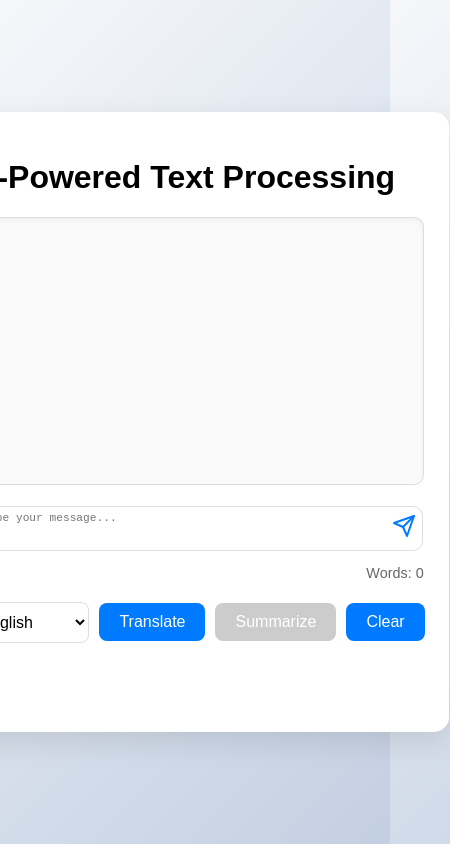
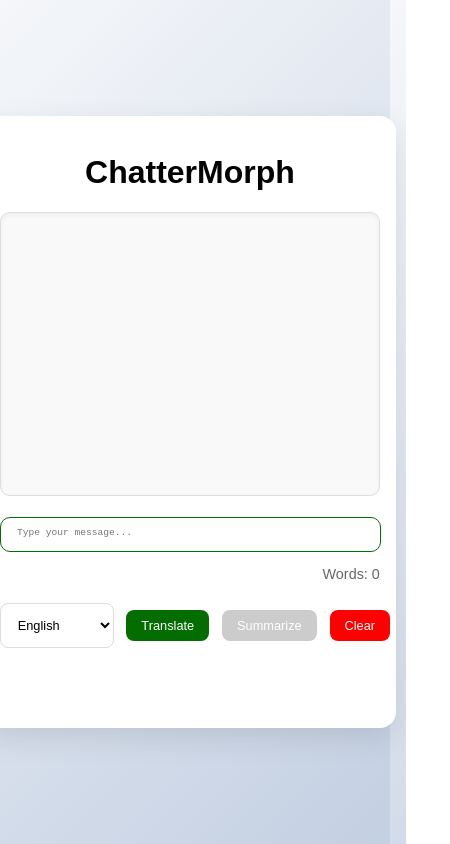
Before and after one commit to Habiblassz/Chrome-AI-Chat-App, a React app: page / in a window 390 px wide. Both pictures are taken after a click on the button "Get Started". Shown: the whole page, 450 px wide, since content can reach past the window. Built offline with nearby package versions, Linux system fonts and the light colour scheme; the HTML template or start-up script is replaced by a standard one.

Commit message:
Improved chat interface with better styling and responsiveness

```diff
--- a/src/App.css
+++ b/src/App.css
@@ -1,4 +1,8 @@
-/* General Styles */
+:root {
+	--primary-color: #046d00;
+	--hover-color: #198b15ba;
+}
+
 body {
 	font-family: "Arial", sans-serif;
 	background: linear-gradient(135deg, #f5f7fa, #c3cfe2);
@@ -12,21 +16,20 @@ body {
 
 .app {
 	background: #fff;
-	border-radius: 15px;
+	border-radius: 1rem;
 	box-shadow: 0 10px 30px rgba(0, 0, 0, 0.1);
-	padding: 25px;
+	padding: 1.5rem;
 	width: 90%;
-	max-width: 800px;
+	max-width: 50rem;
 	animation: fadeIn 1s ease-in-out;
 }
 
-/* Landing Page */
 .landing-page {
 	text-align: center;
 }
 
 .hero-section {
-	margin-bottom: 40px;
+	margin-bottom: 2.5rem;
 }
 
 .hero-section h1 {
@@ -43,22 +46,22 @@ body {
 
 .hero-section button {
 	padding: 10px 20px;
-	background: #007bff;
+	background: var(--primary-color);
 	color: #fff;
 	border: none;
 	border-radius: 8px;
 	cursor: pointer;
 	font-size: 1em;
-	transition: background 0.3s ease, transform 0.2s ease;
+	transition: all 0.3s ease;
 }
 
 .hero-section button:hover {
-	background: #0056b3;
-	transform: translateY(-2px);
+	opacity: 0.7;
+	transform: scale(0.97);
 }
 
 .features-section {
-	margin-bottom: 40px;
+	margin-bottom: 2.5rem;
 }
 
 .features-section h2 {
@@ -80,11 +83,11 @@ body {
 	padding: 20px;
 	width: 30%;
 	box-shadow: 0 4px 8px rgba(0, 0, 0, 0.1);
-	transition: transform 0.3s ease;
+	transition: all 0.3s ease;
 }
 
 .feature-card:hover {
-	transform: translateY(-10px);
+	transform: scale(0.97);
 }
 
 .feature-card h3 {
@@ -101,10 +104,17 @@ body {
 .footer {
 	font-size: 0.9rem;
 	color: #666;
-	margin-top: 40px;
+	margin-top: 2.5rem;
 }
 
-/* Chat Interface */
+.chat-container {
+	animation: grow 1.2s ease;
+}
+
+.chat-container h1 {
+	text-align: center;
+}
+
 .chat-interface {
 	display: flex;
 	flex-direction: column;
@@ -118,7 +128,7 @@ body {
 	border: 1px solid #ddd;
 	border-radius: 0.6rem;
 	padding: 1.3rem;
-	height: 14rem;
+	height: 20rem;
 	overflow-y: auto;
 	box-shadow: inset 0 2px 4px rgba(0, 0, 0, 0.05);
 }
@@ -129,39 +139,70 @@ body {
 }
 
 .message-content {
-	max-width: 9rem;
+	max-width: 30rem;
 	padding: 10px;
 	border-radius: 10px;
 	position: relative;
+	box-shadow: 0 2px 4px rgba(0, 0, 0, 0.1);
 }
 
 .user-message .message-content {
-	background: #007bff;
+	max-width: 16rem;
+	background: var(--primary-color);
 	color: #fff;
 	margin-left: auto;
-	animation: slideIn 1s ease;
+	animation: fadeIn 1s ease-in;
 }
 
 .ai-message .message-content {
-	background: #e1e1e1;
-	color: #333;
+	max-width: 16rem;
+	background: #111fb2c2;
+	color: #e1e1e1;
 	margin-right: auto;
-	animation: slideIn 1s ease;
+	animation: fadeIn 1s ease-in;
 }
 
 .timestamp {
 	font-size: 0.8em;
-	color: #666;
+	color: #f2f2f2;
 	display: block;
 	margin-top: 5px;
 }
 
 .typing-indicator {
-	font-style: italic;
-	color: #666;
+	display: flex;
+	align-items: center;
+	gap: 4px;
 }
 
-/* Input Area */
+.typing-indicator .dot {
+	width: 6px;
+	height: 6px;
+	background: #fff;
+	border-radius: 50%;
+	animation: typing 1.2s infinite;
+}
+
+.typing-indicator .dot:nth-child(2) {
+	animation-delay: 0.2s;
+}
+
+.typing-indicator .dot:nth-child(3) {
+	animation-delay: 0.4s;
+}
+
+@keyframes typing {
+	0% {
+		transform: translateY(0);
+	}
+	50% {
+		transform: translateY(-4px);
+	}
+	100% {
+		transform: translateY(0);
+	}
+}
+
 .input-area {
 	display: flex;
 	flex-direction: column;
@@ -174,26 +215,32 @@ body {
 
 textarea {
 	flex: 1;
-	padding: 0.35rem 1rem;
+	padding: 0.6rem 0 0 1rem;
 	border: 1px solid #ddd;
 	border-radius: 10px;
-	font-size: 0.7rem;
+	font-size: 0.73rem;
 	resize: none;
 	height: 2rem;
 	transition: border-color 0.3s ease;
 	width: 25rem;
-	padding-right: 2.5rem; /* Space for the send button */
+	padding-right: 2.7rem;
 }
 
 textarea:focus {
-	border-color: #007bff;
+	border-color: var(--primary-color);
 	outline: none;
+}
+
+.textarea-container button {
+	display: flex;
+	justify-content: center;
+	align-items: center;
 }
 
 .send-button {
 	position: absolute;
 	right: 0.5rem;
-	top: 0.5rem;
+	top: 0.3rem;
 	background: none;
 	border: none;
 	cursor: pointer;
@@ -201,14 +248,13 @@ textarea:focus {
 }
 
 .send-button svg {
-	width: 1.5rem;
-	height: 1.5rem;
-	color: #007bff;
-	transition: color 0.3s ease;
+	color: #fff;
+	transition: all 0.3s ease;
+	padding: 5px;
 }
 
 .send-button:hover svg {
-	color: #0056b3;
+	color: #fff;
 	transform: scale(0.9);
 }
 
@@ -223,7 +269,6 @@ textarea:focus {
 	text-align: right;
 }
 
-/* Actions */
 .actions {
 	display: flex;
 	gap: 10px;
@@ -241,24 +286,32 @@ select {
 }
 
 select:focus {
-	border-color: #007bff;
+	border-color: var(--primary-color);
 	outline: none;
 }
 
 .actions button {
 	padding: 10px 20px;
-	background: #007bff;
+	background: var(--primary-color);
 	color: #fff;
 	border: none;
 	border-radius: 8px;
 	cursor: pointer;
 	font-size: 1em;
-	transition: background 0.3s ease, transform 0.2s ease;
+	transition: all 0.2s ease;
+}
+
+.actions button.clear {
+	background: red;
+}
+.actions button.clear:hover {
+	opacity: 0.8;
+	background: red;
 }
 
 .actions button:hover {
-	background: #0056b3;
-	transform: translateY(-2px);
+	opacity: 0.7;
+	transform: scale(0.95);
 }
 
 .actions button:disabled {
@@ -267,7 +320,6 @@ select:focus {
 	transform: none;
 }
 
-/* Error Message */
 .error-message {
 	background: #ffebee;
 	color: #c62828;
@@ -279,7 +331,6 @@ select:focus {
 	margin-bottom: -4.4rem;
 }
 
-/* Animations */
 @keyframes fadeIn {
 	from {
 		opacity: 0;
@@ -301,3 +352,149 @@ select:focus {
 		transform: translateX(0);
 	}
 }
+@keyframes grow {
+	from {
+		opacity: 0;
+		transform: scale(0);
+	}
+	to {
+		opacity: 1;
+		transform: scale(1);
+	}
+}
+
+@media (prefers-color-scheme: dark) {
+	body {
+		background: linear-gradient(135deg, #1e1e2f, #2d2d44);
+	}
+
+	.app {
+		background: #2d2d44;
+		color: #fff;
+	}
+	.app h1,
+	.app .hero-section p,
+	.features-section h2 {
+		color: #fff;
+	}
+
+	.chat-window {
+		background: #3a3a4d;
+		border-color: #555;
+	}
+
+	.message-content {
+		background: #555;
+		color: #fff;
+	}
+
+	.ai-message .message-content {
+		background: #444;
+		color: #fff;
+	}
+
+	.timestamp {
+		color: #aaa;
+	}
+
+	textarea {
+		background: #444;
+		color: #fff;
+		border-color: #555;
+	}
+
+	textarea:focus {
+		border-color: var(--primary-color);
+	}
+
+	.send-button svg {
+		color: #fff;
+	}
+
+	.send-button:hover svg {
+		color: var(--primary-color);
+	}
+
+	.send-button:disabled svg {
+		color: #ccc;
+	}
+
+	select {
+		background: #444;
+		color: #fff;
+		border-color: #555;
+	}
+
+	select:focus {
+		border-color: var(--primary-color);
+	}
+
+	.actions button {
+		background: var(--primary-color);
+		color: #fff;
+	}
+
+	.actions button:hover {
+		background: var(--primary-color);
+	}
+
+	.actions button:disabled {
+		color: #090909;
+		background: #ccc;
+	}
+
+	.error-message {
+		background: #ffebee;
+		color: #c62828;
+	}
+}
+
+@media (max-width: 600px) {
+	.app {
+		padding: 1rem;
+	}
+
+	.feature-cards {
+		align-items: center;
+		justify-content: center;
+		flex-direction: column;
+	}
+
+	.feature-card {
+		padding: 1rem;
+	}
+
+	.chat-window {
+		height: 15rem;
+	}
+
+	textarea {
+		height: 1.5rem;
+		font-size: 0.6rem;
+		width: 20rem;
+	}
+
+	.actions {
+		/* flex-wrap: nowrap; */
+		gap: 0.8rem;
+	}
+
+	.actions button {
+		padding: 8px 15px;
+		font-size: 0.8rem;
+	}
+
+	select {
+		padding: 0.8rem;
+		font-size: 0.8rem;
+	}
+}
+
+@media (max-width: 500) {
+	.app {
+		max-width: 22rem;
+	}
+	textarea {
+		width: 18rem;
+	}
+}
--- a/src/App.jsx
+++ b/src/App.jsx
@@ -1,13 +1,18 @@
-import React, { useState, useEffect, useRef } from "react";
+import React, {
+	useState,
+	useEffect,
+	useRef,
+	useMemo,
+	useCallback,
+} from "react";
 import "./App.css";
 
-// SVG Arrow Icon for Send Button
 const SendIcon = () => (
 	<svg
 		xmlns="http://www.w3.org/2000/svg"
 		width="24"
 		height="24"
-		viewBox="0 0 24 24"
+		viewBox="0 0 27 24"
 		fill="none"
 		stroke="currentColor"
 		strokeWidth="2"
@@ -26,15 +31,21 @@ const App = () => {
 	const [isLoading, setIsLoading] = useState(false);
 	const [error, setError] = useState("");
 	const [wordCount, setWordCount] = useState(0);
-	const [showLanding, setShowLanding] = useState(true); // Control landing page visibility
+	const [showLanding, setShowLanding] = useState(true);
 	const chatEndRef = useRef(null);
+	const textareaRef = useRef(null);
 
-	// Auto-scroll to the bottom of the chat
 	useEffect(() => {
 		if (chatEndRef.current) {
 			chatEndRef.current.scrollIntoView({ behavior: "smooth" });
 		}
 	}, [messages]);
+
+	useEffect(() => {
+		if (!showLanding && textareaRef.current) {
+			textareaRef.current.focus();
+		}
+	}, [showLanding]);
 
 	const handleInputChange = (e) => {
 		const text = e.target.value;
@@ -42,7 +53,7 @@ const App = () => {
 		setWordCount(text.split(/\s+/).filter((word) => word.length > 0).length);
 	};
 
-	const detectLanguage = async (text) => {
+	const detectLanguage = useCallback(async (text) => {
 		if (!text.trim()) return;
 
 		try {
@@ -54,9 +65,9 @@ const App = () => {
 		} catch (err) {
 			setError("An error occurred while detecting the language.");
 		}
-	};
+	}, []);
 
-	const handleSend = async () => {
+	const handleSend = useCallback(async () => {
 		if (!inputText.trim()) {
 			setError("Please enter some text.");
 			return;
@@ -66,32 +77,34 @@ const App = () => {
 		setError("");
 
 		try {
-			// Add user message to the chat
+			const timestamp = new Date().toLocaleTimeString([], {
+				hour: "2-digit",
+				minute: "2-digit",
+			});
 			setMessages((prev) => [
 				...prev,
 				{
 					text: inputText,
 					sender: "user",
-					timestamp: new Date().toLocaleTimeString(),
+					timestamp,
 				},
 			]);
 
-			// Detect Language
 			await detectLanguage(inputText);
+			setInputText("");
 		} catch (err) {
 			setError("An error occurred while processing your request.");
 		} finally {
 			setIsLoading(false);
 		}
-	};
+	}, [inputText, detectLanguage]);
 
-	const handleSummarize = async () => {
+	const handleSummarize = useCallback(async () => {
 		if (wordCount < 150) {
 			setError("Summarize requires at least 150 words.");
 			return;
 		}
 
-		// Summarizer API only supports English during the origin trial
 		if (detectedLanguage !== "en") {
 			setError(
 				"Summarize only works for English text during the origin trial."
@@ -107,44 +120,51 @@ const App = () => {
 				const summarizer = await self.ai.summarizer.create();
 				const summaryResult = await summarizer.summarize(inputText);
 
-				// Add AI summary to the chat
+				const timestamp = new Date().toLocaleTimeString([], {
+					hour: "2-digit",
+					minute: "2-digit",
+				});
 				setMessages((prev) => [
 					...prev,
 					{
 						text: summaryResult,
 						sender: "ai",
-						timestamp: new Date().toLocaleTimeString(),
+						timestamp,
 					},
 				]);
+				setInputText("");
 			}
 		} catch (err) {
 			setError("An error occurred while summarizing the text.");
 		} finally {
 			setIsLoading(false);
 		}
-	};
+	}, [inputText, wordCount, detectedLanguage]);
 
-	const handleTranslate = async () => {
+	const handleTranslate = useCallback(async () => {
 		if (!inputText.trim()) {
 			setError("Please enter some text to translate.");
 			return;
 		}
 
-		// Detect language if not already detected
 		if (!detectedLanguage) {
 			await detectLanguage(inputText);
 		}
 
-		// If translating to the same language, return the input text
 		if (detectedLanguage === selectedLanguage) {
+			const timestamp = new Date().toLocaleTimeString([], {
+				hour: "2-digit",
+				minute: "2-digit",
+			});
 			setMessages((prev) => [
 				...prev,
 				{
 					text: inputText,
 					sender: "ai",
-					timestamp: new Date().toLocaleTimeString(),
+					timestamp,
 				},
 			]);
+			setInputText("");
 			return;
 		}
 
@@ -154,46 +174,57 @@ const App = () => {
 		try {
 			if ("ai" in self && "translator" in self.ai) {
 				const translator = await self.ai.translator.create({
-					sourceLanguage: detectedLanguage || "en", // Fallback to English if no language is detected
+					sourceLanguage: detectedLanguage || "en",
 					targetLanguage: selectedLanguage,
 				});
 				const translationResult = await translator.translate(inputText);
 
-				// Add AI translation to the chat
+				const timestamp = new Date().toLocaleTimeString([], {
+					hour: "2-digit",
+					minute: "2-digit",
+				});
 				setMessages((prev) => [
 					...prev,
 					{
 						text: translationResult,
 						sender: "ai",
-						timestamp: new Date().toLocaleTimeString(),
+						timestamp,
 					},
 				]);
+				setInputText("");
 			}
 		} catch (err) {
 			setError("An error occurred while translating the text.");
 		} finally {
 			setIsLoading(false);
 		}
-	};
+	}, [inputText, detectedLanguage, selectedLanguage, detectLanguage]);
 
-	const handleClear = () => {
+	const handleClear = useCallback(() => {
 		setInputText("");
 		setMessages([]);
 		setDetectedLanguage("");
 		setError("");
 		setWordCount(0);
-	};
+	}, []);
 
-	const handleGetStarted = () => {
-		setShowLanding(false); // Hide landing page and show the app
-	};
+	const handleGetStarted = useCallback(() => {
+		setShowLanding(false);
+	}, []);
+
+	const formattedMessages = useMemo(() => {
+		return messages.map((msg) => ({
+			...msg,
+			timestamp: msg.timestamp,
+		}));
+	}, [messages]);
 
 	return (
 		<div className="app">
 			{showLanding ? (
 				<div className="landing-page">
 					<div className="hero-section">
-						<h1>AI-Powered Text Processing</h1>
+						<h1>ChatterMorph</h1>
 						<p>Summarize, translate, and detect languages with ease.</p>
 						<button onClick={handleGetStarted}>Get Started</button>
 					</div>
@@ -215,15 +246,15 @@ const App = () => {
 						</div>
 					</div>
 					<div className="footer">
-						<p>© 2023 AI Text Processor. All rights reserved.</p>
+						<p>© 2025 ChatterMorph. All rights reserved.</p>
 					</div>
 				</div>
 			) : (
-				<>
-					<h1>AI-Powered Text Processing</h1>
+				<div className="chat-container">
+					<h1>ChatterMorph</h1>
 					<div className="chat-interface">
 						<div className="chat-window">
-							{messages.map((msg, index) => (
+							{formattedMessages.map((msg, index) => (
 								<div
 									key={index}
 									className={`message ${
@@ -238,7 +269,11 @@ const App = () => {
 							{isLoading && (
 								<div className="message ai-message">
 									<div className="message-content">
-										<p className="typing-indicator">AI is typing...</p>
+										<div className="typing-indicator">
+											<span className="dot"></span>
+											<span className="dot"></span>
+											<span className="dot"></span>
+										</div>
 									</div>
 								</div>
 							)}
@@ -247,6 +282,7 @@ const App = () => {
 						<div className="input-area">
 							<div className="textarea-container">
 								<textarea
+									ref={textareaRef}
 									value={inputText}
 									onChange={handleInputChange}
 									placeholder="Type your message..."
@@ -281,13 +317,16 @@ const App = () => {
 								disabled={isLoading || wordCount < 150}>
 								Summarize
 							</button>
-							<button onClick={handleClear} disabled={isLoading}>
+							<button
+								onClick={handleClear}
+								className="clear"
+								disabled={isLoading}>
 								Clear
 							</button>
 						</div>
 						{error && <div className="error-message">{error}</div>}
 					</div>
-				</>
+				</div>
 			)}
 		</div>
 	);
```
